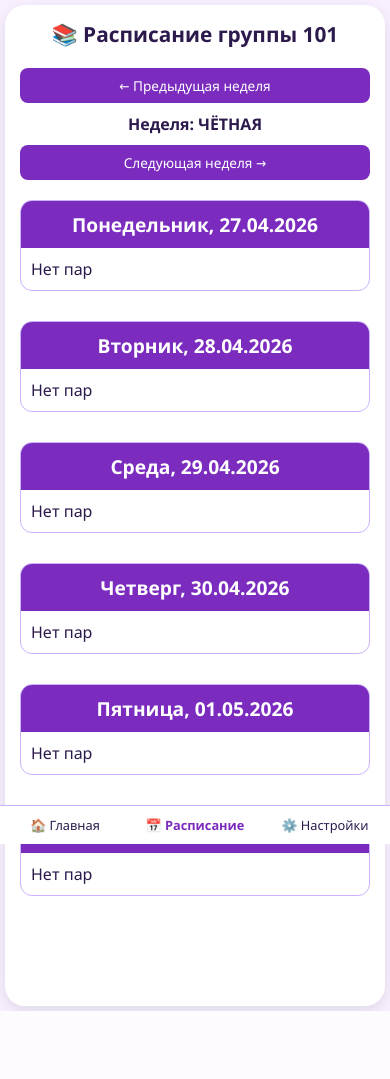
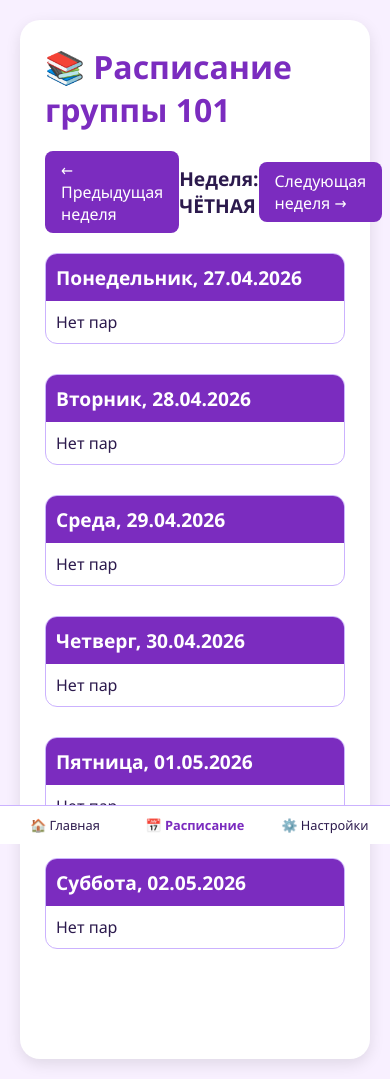
Before and after one commit to parhomenko12/schedule-planner, a Flask app: page /schedule in a window 390 px wide. Before the commit the page ends 1011 px from the top, so only its background shows below. Run offline with Flask 3, Linux system fonts and the light colour scheme; the visitor is signed in with stand-in values (Sample User, id 1); data comes from the database, SQL or seed files in the repository; data that the repository does not hold is empty.

Commit message:
Update style.css

```diff
--- a/static/style.css
+++ b/static/style.css
@@ -10,7 +10,6 @@
     --shadow: rgba(0,0,0,0.1);
 }
 
-/* Тёмная тема */
 body.dark {
     --bg-color: #1a0f2e;
     --text-color: #e9d9ff;
@@ -22,7 +21,6 @@ body.dark {
     --shadow: rgba(0,0,0,0.3);
 }
 
-/* Общие стили */
 * {
     margin: 0;
     padding: 0;
@@ -34,7 +32,7 @@ body {
     color: var(--text-color);
     font-family: 'Segoe UI', Tahoma, Geneva, Verdana, sans-serif;
     transition: background-color 0.3s, color 0.3s;
-    padding: 10px;
+    padding: 20px;
 }
 
 .container {
@@ -42,33 +40,25 @@ body {
     margin: 0 auto;
     background: var(--card-bg);
     border-radius: 20px;
-    padding: 20px;
+    padding: 25px;
     box-shadow: 0 5px 15px var(--shadow);
 }
 
-/* Заголовки */
-h1 {
-    font-size: 1.5rem;
-    text-align: center;
-    margin-bottom: 20px;
-}
-h2, h3 {
-    font-size: 1.2rem;
-    margin: 15px 0 10px;
+h1, h2, h3 {
+    color: var(--primary-color);
 }
 
-/* Кнопка переключения темы */
 .theme-toggle {
     position: fixed;
-    top: 10px;
-    right: 10px;
+    top: 20px;
+    right: 20px;
     background: var(--primary-color);
     color: white;
     border: none;
     border-radius: 50%;
-    width: 44px;
-    height: 44px;
-    font-size: 22px;
+    width: 50px;
+    height: 50px;
+    font-size: 24px;
     cursor: pointer;
     box-shadow: 0 2px 5px var(--shadow);
     transition: 0.2s;
@@ -82,117 +72,61 @@ h2, h3 {
     transform: scale(1.05);
 }
 
-/* Таблица */
 table {
     width: 100%;
     border-collapse: collapse;
-    font-size: 0.85rem;
+    margin-top: 20px;
 }
 th, td {
     border: 1px solid var(--table-border);
-    padding: 8px;
+    padding: 12px;
     text-align: left;
-    vertical-align: top;
 }
 th {
     background-color: var(--table-header-bg);
-    font-weight: bold;
+    color: var(--text-color);
 }
-td {
-    word-break: break-word;
+tr:nth-child(even) {
+    background-color: var(--card-bg);
 }
 
-/* Кнопки и формы */
-button, input[type="submit"], .btn, .week-nav a {
+button, input[type="submit"], .btn {
     background-color: var(--primary-color);
     color: white;
     border: none;
-    padding: 10px 16px;
-    border-radius: 12px;
+    padding: 8px 16px;
+    border-radius: 8px;
     cursor: pointer;
     transition: 0.2s;
-    font-size: 0.9rem;
-    display: inline-block;
-    text-align: center;
-    text-decoration: none;
 }
-button:hover, input[type="submit"]:hover, .btn:hover, .week-nav a:hover {
+button:hover, input[type="submit"]:hover, .btn:hover {
     background-color: var(--primary-hover);
 }
 
-/* Поля ввода */
 select, input[type="date"], input[type="text"], input[type="password"] {
-    padding: 10px;
-    border-radius: 12px;
+    padding: 8px;
+    border-radius: 8px;
     border: 1px solid var(--table-border);
     background: var(--card-bg);
     color: var(--text-color);
-    margin: 5px 0;
-    width: 100%;
-    font-size: 1rem;
+    margin: 5px;
 }
 
-/* Форма на главной */
-form {
+.week-nav {
     display: flex;
-    flex-direction: column;
-    gap: 12px;
+    justify-content: space-between;
+    align-items: center;
     margin: 20px 0;
 }
-form label {
-    font-weight: bold;
-}
-
-/* Навигация недели */
-.week-nav {
-    display: flex;
-    flex-wrap: wrap;
-    justify-content: space-between;
-    align-items: center;
-    gap: 10px;
-    margin: 20px 0;
-}
-.week-nav a {
-    padding: 8px 12px;
-    font-size: 0.85rem;
-    flex: 1;
-    text-align: center;
+.week-nav button {
+    font-size: 18px;
+    padding: 8px 20px;
 }
 .week-info {
     font-weight: bold;
-    font-size: 1rem;
-    text-align: center;
-    flex: 2;
+    font-size: 1.2em;
 }
 
-/* Блок дня */
-.day-schedule {
-    margin-bottom: 25px;
-    border: 1px solid var(--table-border);
-    border-radius: 16px;
-    overflow: hidden;
-}
-.day-header {
-    background: var(--primary-color);
-    color: white;
-    padding: 10px;
-    font-size: 1rem;
-    font-weight: bold;
-    text-align: center;
-}
-
-/* Уведомление */
-.notification {
-    background-color: #ffc107;
-    color: #2c1a4d;
-    padding: 12px;
-    margin-bottom: 20px;
-    border-radius: 12px;
-    text-align: center;
-    font-weight: bold;
-}
-
-/* Ссылки */
 a {
     color: var(--primary-color);
     text-decoration: none;
@@ -201,49 +135,63 @@ a:hover {
     text-decoration: underline;
 }
 
-/* Адаптация для телефонов (ширина до 600px) */
-@media (max-width: 600px) {
-    body {
-        padding: 5px;
+/* Верхняя панель с профилем */
+.top-bar {
+    display: flex;
+    justify-content: flex-end;
+    align-items: center;
+    padding: 10px 20px;
+    background: var(--card-bg);
+    border-bottom: 1px solid var(--table-border);
+    margin-bottom: 20px;
 }
-    .container {
-        padding: 15px;
+.profile-menu {
+    position: relative;
+    display: inline-block;
 }
-    h1 {
-        font-size: 1.3rem;
+.profile-btn {
+    background: var(--primary-color);
+    color: white;
+    border: none;
+    border-radius: 40px;
+    padding: 8px 16px;
+    cursor: pointer;
+    font-size: 0.9rem;
+    display: flex;
+    align-items: center;
+    gap: 8px;
 }
-    th, td {
-        padding: 6px;
-        font-size: 0.75rem;
+.profile-btn:hover {
+    background: var(--primary-hover);
 }
-    .week-nav {
-        flex-direction: column;
+.dropdown-content {
+    display: none;
+    position: absolute;
+    right: 0;
+    background: var(--card-bg);
+    min-width: 160px;
+    box-shadow: 0px 8px 16px var(--shadow);
+    border-radius: 12px;
+    z-index: 1;
+    border: 1px solid var(--table-border);
 }
-    .week-nav a {
-        width: 100%;
+.dropdown-content a {
+    color: var(--text-color);
+    padding: 12px 16px;
+    text-decoration: none;
+    display: block;
+    border-radius: 12px;
 }
-    button, input[type="submit"] {
-        width: 100%;
+.dropdown-content a:hover {
+    background: var(--primary-color);
+    color: white;
 }
-    .day-header {
-        font-size: 0.9rem;
+.profile-menu:hover .dropdown-content {
+    display: block;
 }
-    .theme-toggle {
-        width: 40px;
-        height: 40px;
-        font-size: 20px;
-        top: 8px;
-        right: 8px;
+.profile-avatar-small {
+    width: 32px;
+    height: 32px;
+    border-radius: 50%;
+    object-fit: cover;
 }
-}
-
-/* Адаптация для планшетов (ширина 600-900px) */
-@media (min-width: 601px) and (max-width: 900px) {
-    .container {
-        padding: 20px;
-    }
-    th, td {
-        padding: 8px;
-        font-size: 0.8rem;
-    }
-}
```
Lines whose indentation alone changed are shown as unchanged.
